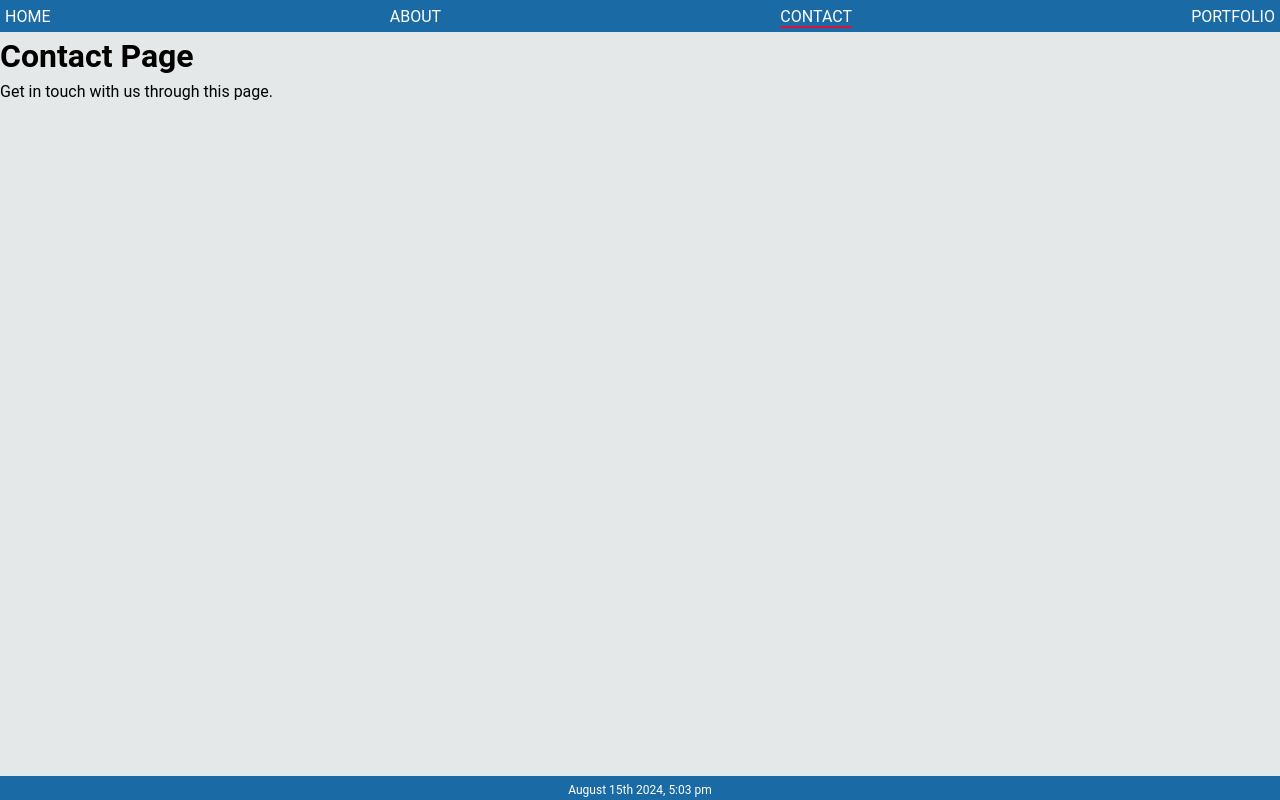
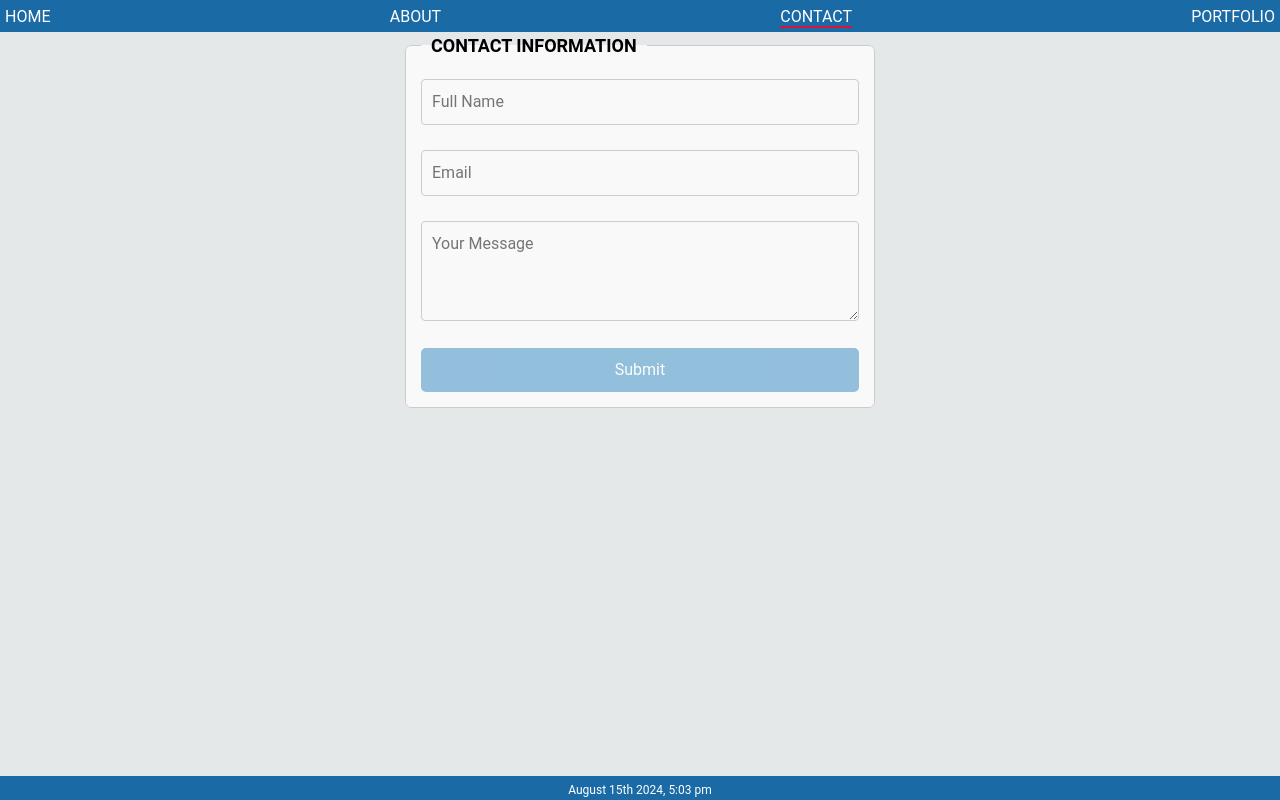
Before and after one commit to MeGallin/natsPortfolio-client, a React (Vite) app: page /contact in a window 1280 px wide. Built offline with nearby package versions, Linux system fonts and the light colour scheme.

Commit message:
Contact form working

```diff
--- /dev/null
+++ b/src/components/ContactForm.tsx
@@ -0,0 +1,172 @@
+import React, { useState } from 'react';
+import Input from './common/Input';
+import Button from './common/Button';
+
+const ContactForm: React.FC = () => {
+  const [fullName, setFullName] = useState('');
+  const [email, setEmail] = useState('');
+  const [message, setMessage] = useState('');
+  const [errors, setErrors] = useState({
+    fullName: '',
+    email: '',
+    message: '',
+  });
+  const [isSubmitting, setIsSubmitting] = useState(false);
+
+  const validateFullName = (name: string): string => {
+    const parts = name.trim().split(' ');
+    if (parts.length < 2) {
+      return 'Please enter both your first name and surname.';
+    }
+    return '';
+  };
+
+  const validateEmail = (email: string): string => {
+    const emailRegex = /^[^\s@]+@[^\s@]+\.[^\s@]+$/;
+    if (!emailRegex.test(email)) {
+      return 'Please enter a valid email address.';
+    }
+    return '';
+  };
+
+  const validateMessage = (message: string): string => {
+    if (!message.trim()) {
+      return 'Message cannot be empty.';
+    }
+    return '';
+  };
+
+  const handleSubmit = (e: React.FormEvent<HTMLFormElement>) => {
+    e.preventDefault();
+
+    const fullNameError = validateFullName(fullName);
+    const emailError = validateEmail(email);
+    const messageError = validateMessage(message);
+
+    if (fullNameError || emailError || messageError) {
+      setErrors({
+        fullName: fullNameError,
+        email: emailError,
+        message: messageError,
+      });
+      return;
+    }
+
+    setIsSubmitting(true);
+
+    // Mock submission logic
+    setTimeout(() => {
+      alert(
+        `Form submitted!\n\nFull Name: ${fullName}\nEmail: ${email}\nMessage: ${message}`,
+      );
+      setIsSubmitting(false);
+      // Reset form fields
+      setFullName('');
+      setEmail('');
+      setMessage('');
+      setErrors({ fullName: '', email: '', message: '' });
+    }, 1000);
+  };
+
+  return (
+    <form onSubmit={handleSubmit} style={formStyle}>
+      <fieldset style={fieldsetStyle}>
+        <legend style={legendStyle}>CONTACT INFORMATION</legend>
+
+        <div style={fieldStyle}>
+          <Input
+            type="text"
+            placeholder="Full Name"
+            value={fullName}
+            onChange={(e) => setFullName(e.target.value)}
+            style={inputStyle} // Applied full-width style
+          />
+          {errors.fullName && <span style={errorStyle}>{errors.fullName}</span>}
+        </div>
+
+        <div style={fieldStyle}>
+          <Input
+            type="email"
+            placeholder="Email"
+            value={email}
+            onChange={(e) => setEmail(e.target.value)}
+            style={inputStyle} // Applied full-width style
+          />
+          {errors.email && <span style={errorStyle}>{errors.email}</span>}
+        </div>
+
+        <div style={fieldStyle}>
+          <textarea
+            placeholder="Your Message"
+            value={message}
+            onChange={(e) => setMessage(e.target.value)}
+            style={textareaStyle}
+          />
+          {errors.message && <span style={errorStyle}>{errors.message}</span>}
+        </div>
+
+        <Button
+          text="Submit"
+          color={getComputedStyle(document.documentElement)
+            .getPropertyValue('--primary-color')
+            .trim()}
+          disabled={isSubmitting || !fullName || !email || !message}
+        />
+      </fieldset>
+    </form>
+  );
+};
+
+export default ContactForm;
+
+const formStyle: React.CSSProperties = {
+  display: 'flex',
+  flexDirection: 'column',
+  gap: '15px',
+  width: '100%',
+  maxWidth: '500px',
+  margin: 'auto',
+  padding: '0 15px',
+  boxSizing: 'border-box',
+};
+
+const fieldsetStyle: React.CSSProperties = {
+  border: '1px solid #ccc',
+  borderRadius: '6px', // Subtle border-radius
+  padding: '15px',
+  backgroundColor: '#f9f9f9', // Light background color
+};
+
+const legendStyle: React.CSSProperties = {
+  fontSize: '18px',
+  fontWeight: 'bold',
+  padding: '0 10px',
+};
+
+const fieldStyle: React.CSSProperties = {
+  marginBottom: '15px',
+};
+
+const inputStyle: React.CSSProperties = {
+  width: '100%', // Full width for the input
+  boxSizing: 'border-box',
+};
+
+const textareaStyle: React.CSSProperties = {
+  padding: '10px',
+  borderRadius: '4px',
+  border: '1px solid #ccc',
+  fontSize: '16px',
+  margin: '5px 0',
+  width: '100%', // Full width for the textarea
+  height: '100px',
+  resize: 'vertical',
+  boxSizing: 'border-box',
+};
+
+const errorStyle: React.CSSProperties = {
+  color: 'red',
+  fontSize: '12px',
+  marginTop: '-10px',
+  marginBottom: '10px',
+};
--- a/src/components/common/Button.tsx
+++ b/src/components/common/Button.tsx
@@ -16,6 +16,7 @@ const Button: React.FC<ButtonProps> = ({
 }) => {
   const buttonStyle = {
     backgroundColor: color,
+    width: '100%',
     color: 'white',
     padding: '10px 20px',
     border: 'none',
--- a/src/pages/Contact.tsx
+++ b/src/pages/Contact.tsx
@@ -1,8 +1,9 @@
+import ContactForm from '../components/ContactForm';
+
 const Contact = () => {
   return (
     <div>
-      <h1>Contact Page</h1>
-      <p>Get in touch with us through this page.</p>
+      <ContactForm />
     </div>
   );
 };
```
